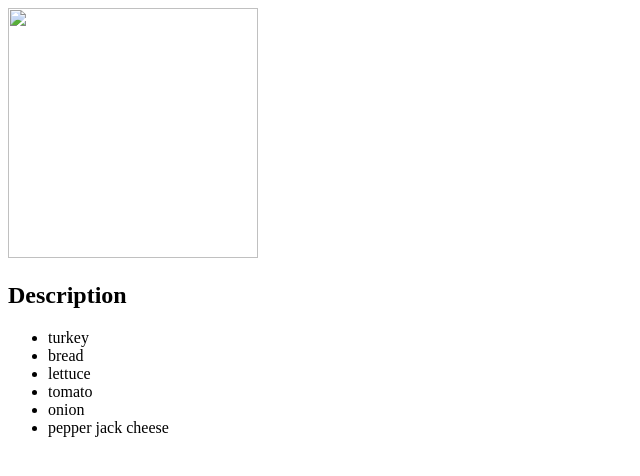
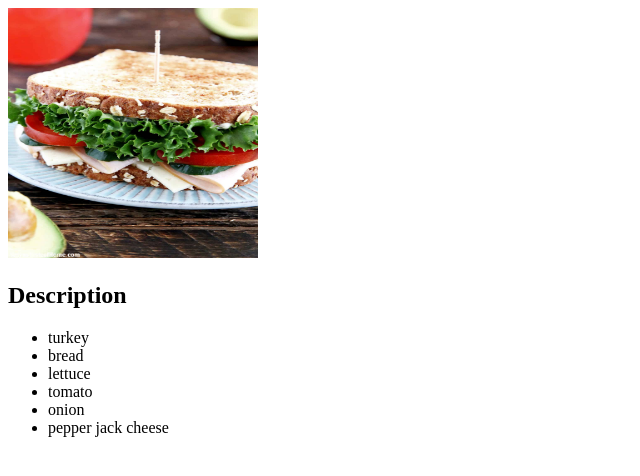
Before and after one commit to ajineer/odin-recipes, a plain HTML site: page recipes/sandwhich.html in a window 1280 px wide. Shown: the whole page, without its empty margins (0-640 px from the left). Drawn offline with Linux system fonts and the light colour scheme; the site is published under a folder, as on GitHub Pages, so addresses that start at the root find nothing.

Commit message:
finished sandwhich recipe and moved the sandwhich jpeg to the recipes directory

```diff
--- a/recipes/sandwhich.html
+++ b/recipes/sandwhich.html
@@ -7,7 +7,7 @@
     <title>Document</title>
 </head>
 <body>
-    <img src="/ODIN-RECIPES/Turkey-Sandwich.jpeg" alt="" width="250" height="250">
+    <img src="Turkey-Sandwich.jpeg" alt="" width="250" height="250">
     <h2>Description</h2>
     <ul>
         <li>turkey</li>
```
Also changed, not shown: recipes/Turkey-Sandwich.jpeg (added).
